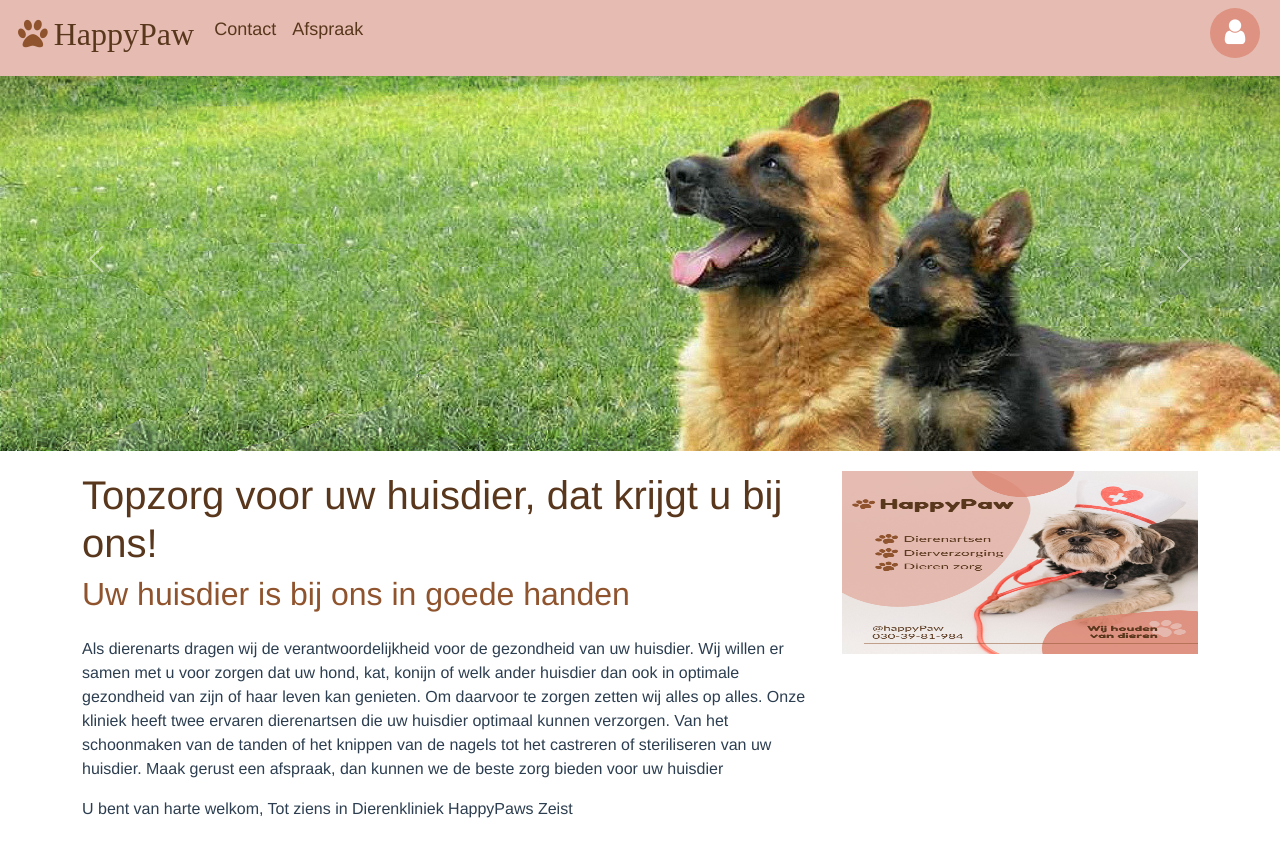
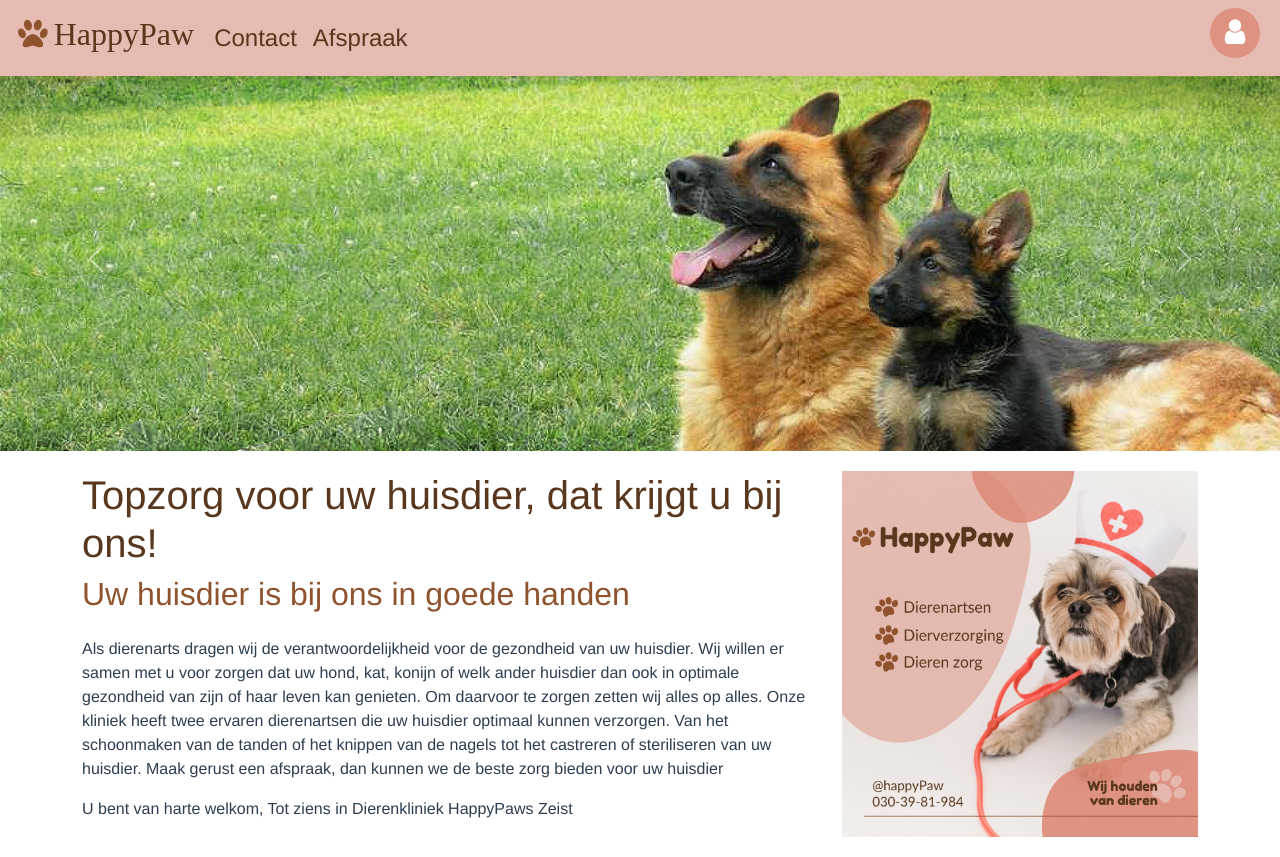
Before and after one commit to Educom-Trainees/educom-dierenartsen, a Vue app: page / in a window 1280 px wide. Built offline with nearby package versions, Linux system fonts and the light colour scheme.

Commit message:
Small update to styling

```diff
--- a/src/components/TopNavigation.vue
+++ b/src/components/TopNavigation.vue
@@ -79,6 +79,9 @@
     }
     .navbar .nav-link {
         font-weight: 400;
-        font-size: 18px;
+        font-size: 24px;
+        height: 100%;
+        display: inline-flex;
+        align-items: center;
     }
 </style>
--- a/src/views/Home.vue
+++ b/src/views/Home.vue
@@ -20,7 +20,7 @@
             </p>
         </div>
         <div class="col-10 col-md-4">
-          <img src="../assets/flyer-HappyPaw.png" class="d-block w-100" alt="">
+          <img src="../assets/flyer-HappyPaw.png" class="d-block w-100 h-100" alt="">
         </div>
     </div>
   </div>
```
